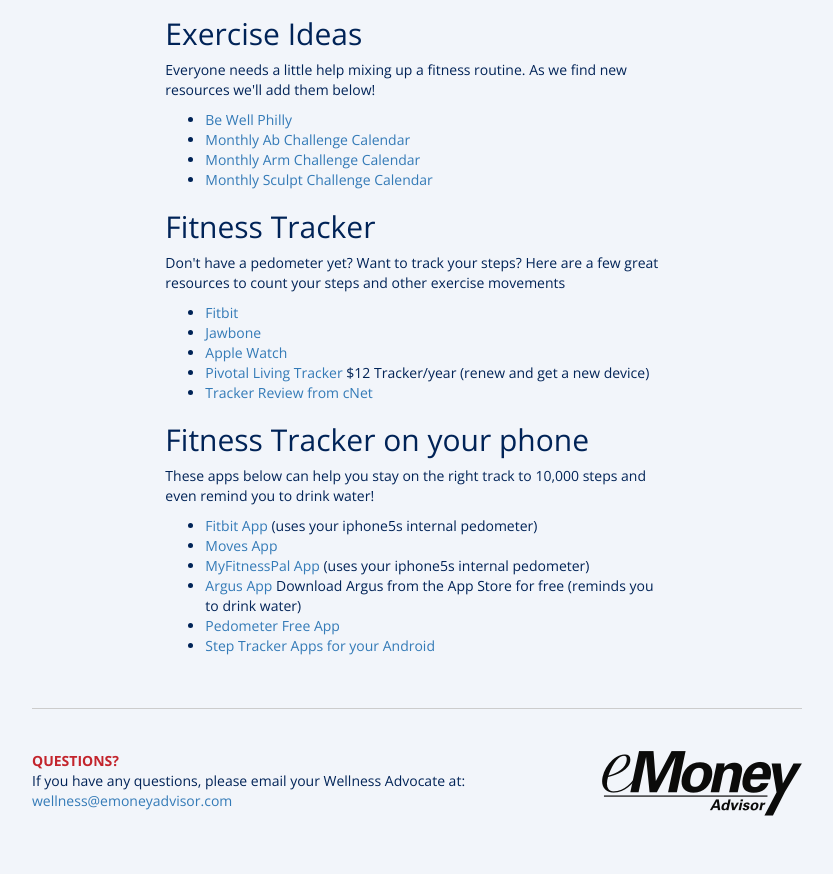
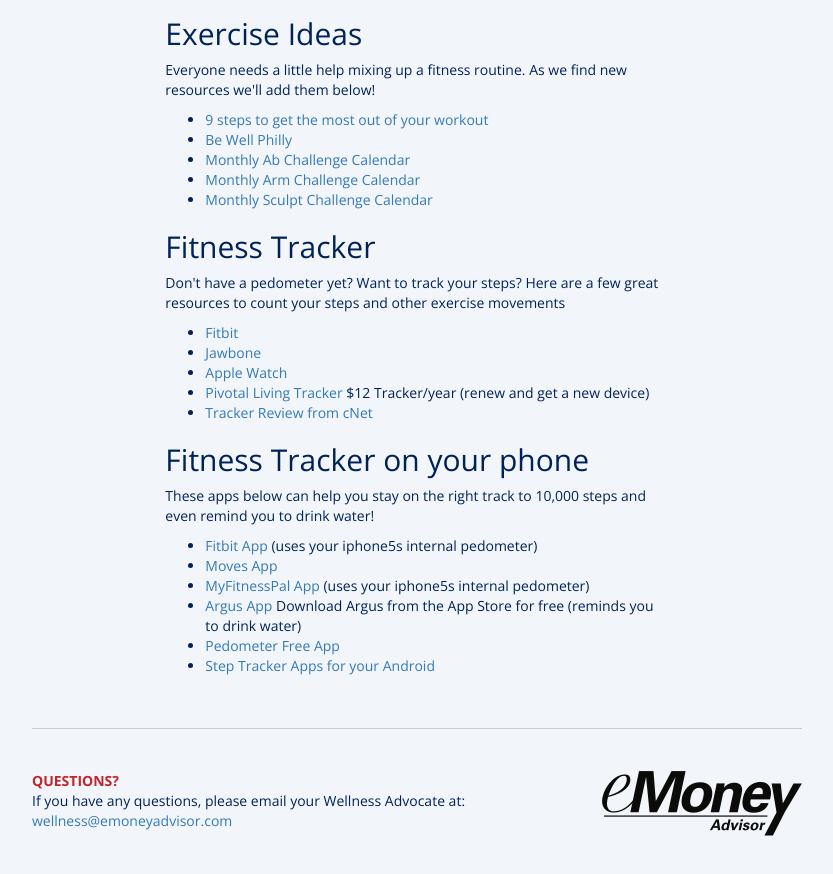
Before and after one commit to smartestloser/smartestloser.github.io, a plain HTML site: page Exercise.html in a window 1280 px wide. Shown: the part 841-1715 px from the top of the page, without its empty margins (223-1056 px from the left). Drawn offline with nearby package versions, Linux system fonts and the light colour scheme.

Commit message:
ExerciseTip

```diff
--- a/Exercise.html
+++ b/Exercise.html
@@ -80,6 +80,7 @@
 	  <h2>Exercise Ideas</h2>
         <p>Everyone needs a little help mixing up a fitness routine. As we find new resources we'll add them below!</p>
         <ul>
+		  <li><a href="Exercise-Infographic" target="_blank">9 steps to get the most out of your workout</a></li>
           <li><a href="http://phillymag.com/be-well-philly" target="_blank">Be Well Philly</a></li>
 		  <li><a href="img/AbChallenge.jpg" target="_blank">Monthly Ab Challenge Calendar</a></li>
 		  <li><a href="img/ArmChallenge.jpg" target="_blank">Monthly Arm Challenge Calendar</a></li>
```
Also changed, not shown: 1 other file.
